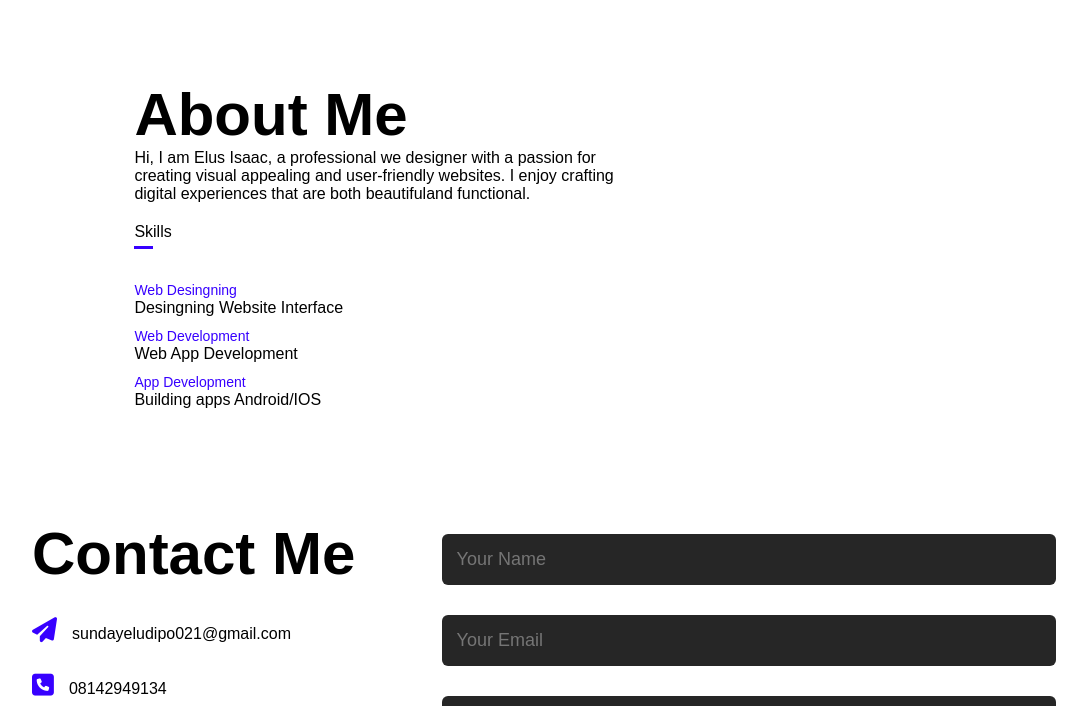
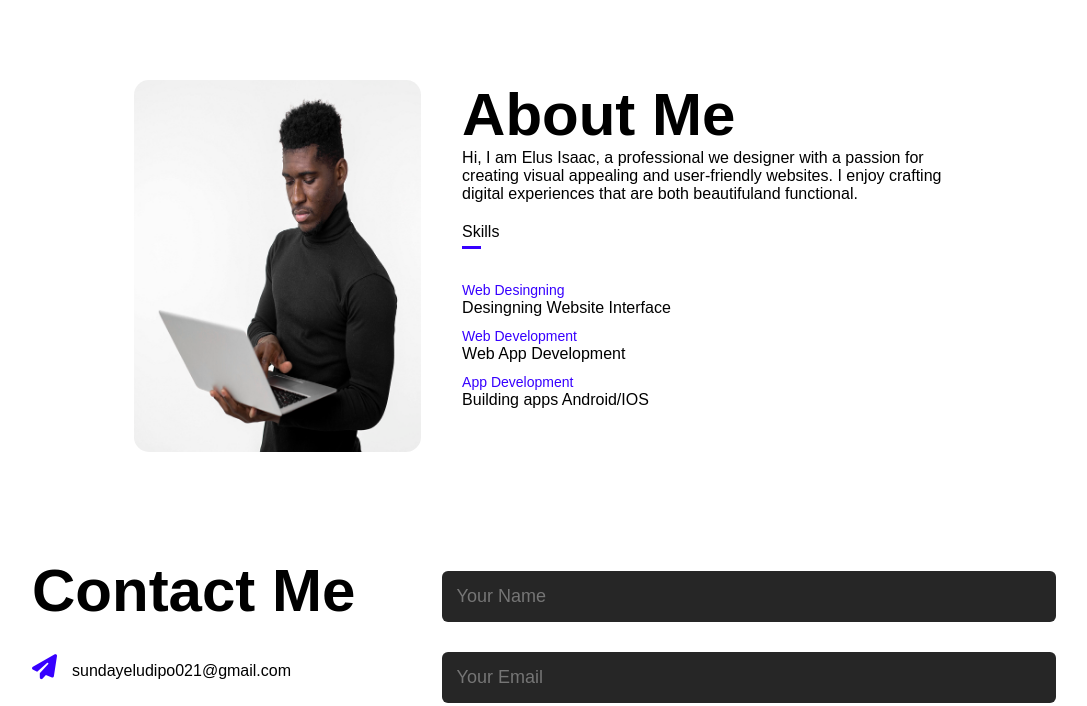
Before and after one commit to Titilayofaridat/isaac-portfolio, a plain HTML site: page index.html in a window 1280 px wide. Shown: the part 1200-1906 px from the top of the page, without its empty margins (96-1183 px from the left). Drawn offline with Linux system fonts and the light colour scheme.

Commit message:
Add files via upload

```diff
--- a/index.html
+++ b/index.html
@@ -4,7 +4,7 @@
     <meta charset="UTF-8">
     <meta http-equiv="X-UA-Compatible" content="IE=edge">
     <meta name="viewport" content="width=device-width, initial-scale=1.0">
-    <title> My Personal Portfolio Website</title>
+    <title>Personal Portfolio </title>
 <link rel="stylesheet" href="style.css">
 <script src="https://kit.fontawesome.com/a3f5f291fd.js" crossorigin="anonymous"></script>
 </head>
@@ -61,7 +61,9 @@
 <div id="about">
     <div class="container">
        <div class="row">
-
+        <div class="about-col-1">
+         <img src="images/About.png" >
+        </div>
         <div class="about-col-2">
             <h1 class="sub-title">About Me</h1>
             <p>Hi, I am Elus Isaac, a professional we designer with a passion for creating visual
--- a/style.css
+++ b/style.css
@@ -142,7 +142,13 @@ span {
     justify-content: space-between;
     flex-wrap: wrap;
 }
-
+.about-col-1{
+    flex-basis: 35%;
+}
+.about-col-1 img{
+    width: 100%;
+    border-radius: 15px;
+}
 
 .about-col-2{
     flex-basis: 60%;
```
